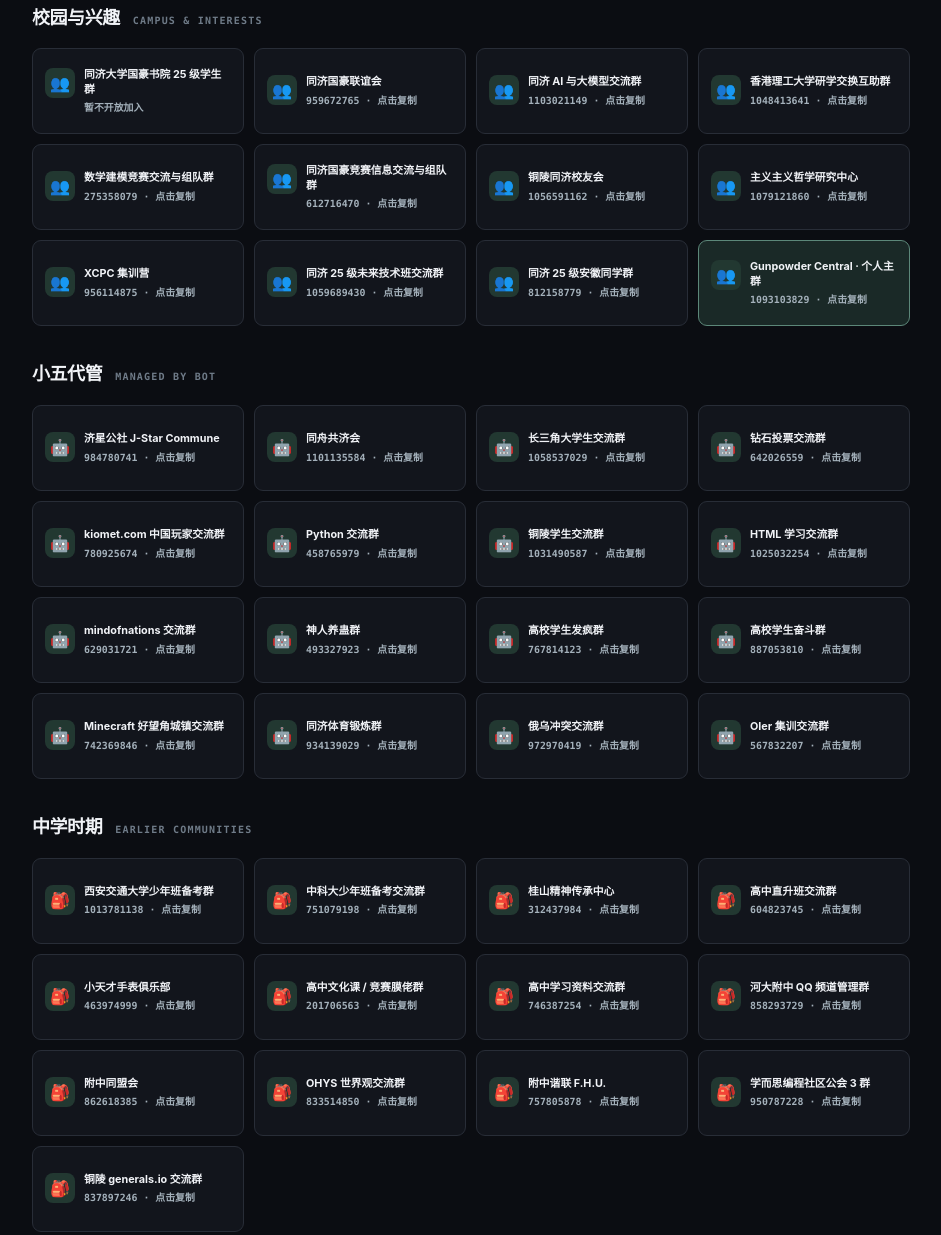
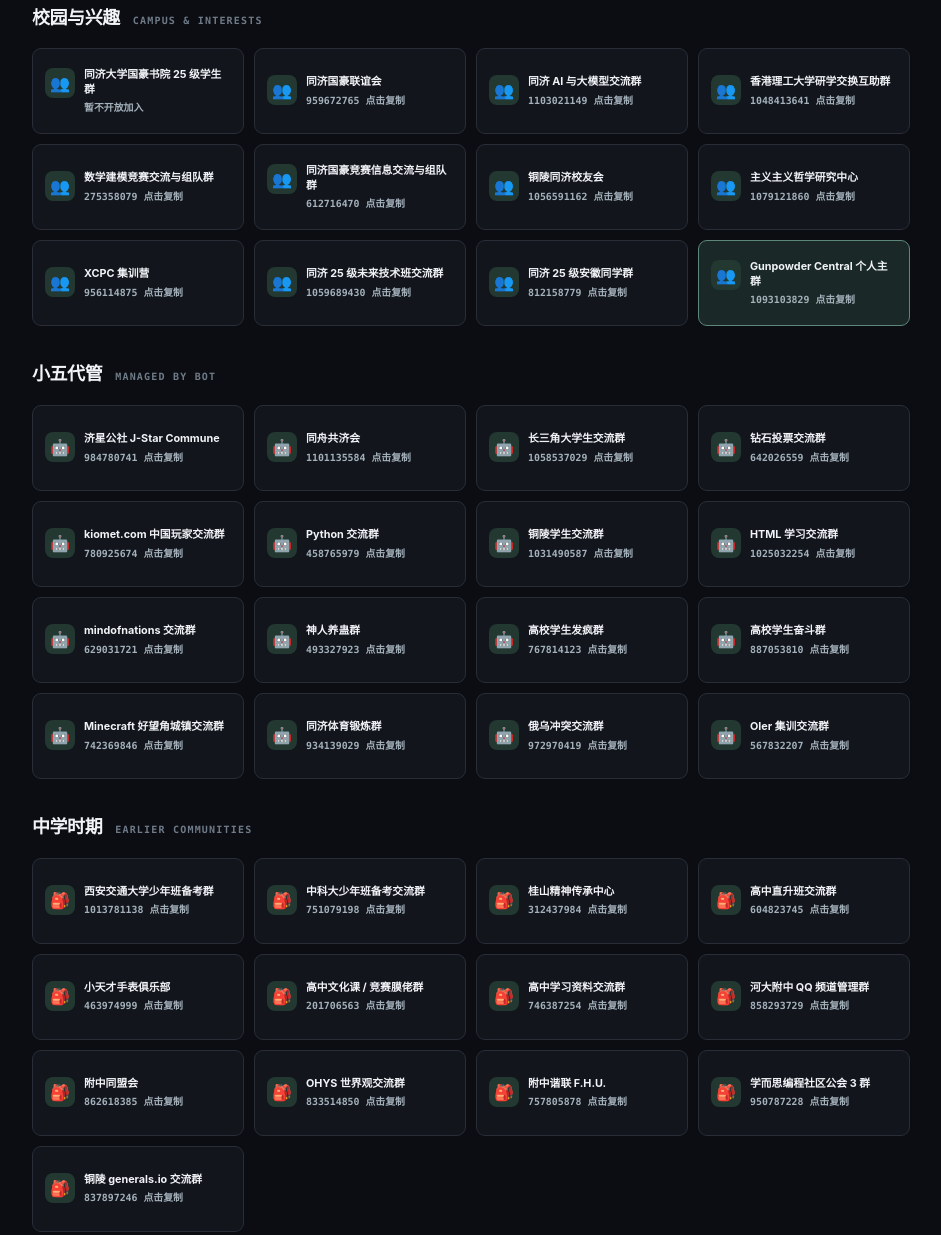
Before and after one commit to GPDdev/home.hachile.org, a plain HTML site: page index.html in a window 1280 px wide. Shown: the part 2714-3949 px from the top of the page, without its empty margins (306-1247 px from the left). Drawn offline with Linux system fonts and the light colour scheme; no server answers.

Commit message:
Update index.html

```diff
--- a/index.html
+++ b/index.html
@@ -68,50 +68,50 @@
       <section class="page-section" id="groups-school"><header class="section-heading"><span>03 / COMMUNITIES</span><h2>我的社群</h2><p>点击群号即可复制。部分社群暂不开放加入。</p></header>
         <div class="subsection"><h3>校园与兴趣 <small>CAMPUS & INTERESTS</small></h3><div class="group-grid">
           <div class="group-card"><strong>同济大学国豪书院 25 级学生群</strong><span>暂不开放加入</span></div>
-          <button class="group-card copy-card" data-copy="959672765"><strong>同济国豪联谊会</strong><span>959672765 · 点击复制</span></button>
-          <button class="group-card copy-card" data-copy="1103021149"><strong>同济 AI 与大模型交流群</strong><span>1103021149 · 点击复制</span></button>
-          <button class="group-card copy-card" data-copy="1048413641"><strong>香港理工大学研学交换互助群</strong><span>1048413641 · 点击复制</span></button>
-          <button class="group-card copy-card" data-copy="275358079"><strong>数学建模竞赛交流与组队群</strong><span>275358079 · 点击复制</span></button>
-          <button class="group-card copy-card" data-copy="612716470"><strong>同济国豪竞赛信息交流与组队群</strong><span>612716470 · 点击复制</span></button>
-          <button class="group-card copy-card" data-copy="1056591162"><strong>铜陵同济校友会</strong><span>1056591162 · 点击复制</span></button>
-          <button class="group-card copy-card" data-copy="1079121860"><strong>主义主义哲学研究中心</strong><span>1079121860 · 点击复制</span></button>
-          <button class="group-card copy-card" data-copy="956114875"><strong>XCPC 集训营</strong><span>956114875 · 点击复制</span></button>
-          <button class="group-card copy-card" data-copy="1059689430"><strong>同济 25 级未来技术班交流群</strong><span>1059689430 · 点击复制</span></button>
-          <button class="group-card copy-card" data-copy="812158779"><strong>同济 25 级安徽同学群</strong><span>812158779 · 点击复制</span></button>
-          <button class="group-card copy-card featured" data-copy="1093103829"><strong>Gunpowder Central · 个人主群</strong><span>1093103829 · 点击复制</span></button>
+          <button class="group-card copy-card" data-copy="959672765"><strong>同济国豪联谊会</strong><span>959672765 点击复制</span></button>
+          <button class="group-card copy-card" data-copy="1103021149"><strong>同济 AI 与大模型交流群</strong><span>1103021149 点击复制</span></button>
+          <button class="group-card copy-card" data-copy="1048413641"><strong>香港理工大学研学交换互助群</strong><span>1048413641 点击复制</span></button>
+          <button class="group-card copy-card" data-copy="275358079"><strong>数学建模竞赛交流与组队群</strong><span>275358079 点击复制</span></button>
+          <button class="group-card copy-card" data-copy="612716470"><strong>同济国豪竞赛信息交流与组队群</strong><span>612716470 点击复制</span></button>
+          <button class="group-card copy-card" data-copy="1056591162"><strong>铜陵同济校友会</strong><span>1056591162 点击复制</span></button>
+          <button class="group-card copy-card" data-copy="1079121860"><strong>主义主义哲学研究中心</strong><span>1079121860 点击复制</span></button>
+          <button class="group-card copy-card" data-copy="956114875"><strong>XCPC 集训营</strong><span>956114875 点击复制</span></button>
+          <button class="group-card copy-card" data-copy="1059689430"><strong>同济 25 级未来技术班交流群</strong><span>1059689430 点击复制</span></button>
+          <button class="group-card copy-card" data-copy="812158779"><strong>同济 25 级安徽同学群</strong><span>812158779 点击复制</span></button>
+          <button class="group-card copy-card featured" data-copy="1093103829"><strong>Gunpowder Central 个人主群</strong><span>1093103829 点击复制</span></button>
         </div></div>
         <div class="subsection" id="groups-managed"><h3>小五代管 <small>MANAGED BY BOT</small></h3><div class="group-grid">
-          <button class="group-card copy-card" data-copy="984780741"><strong>济星公社 J-Star Commune</strong><span>984780741 · 点击复制</span></button>
-          <button class="group-card copy-card" data-copy="1101135584"><strong>同舟共济会</strong><span>1101135584 · 点击复制</span></button>
-          <button class="group-card copy-card" data-copy="1058537029"><strong>长三角大学生交流群</strong><span>1058537029 · 点击复制</span></button>
-          <button class="group-card copy-card" data-copy="642026559"><strong>钻石投票交流群</strong><span>642026559 · 点击复制</span></button>
-          <button class="group-card copy-card" data-copy="780925674"><strong>kiomet.com 中国玩家交流群</strong><span>780925674 · 点击复制</span></button>
-          <button class="group-card copy-card" data-copy="458765979"><strong>Python 交流群</strong><span>458765979 · 点击复制</span></button>
-          <button class="group-card copy-card" data-copy="1031490587"><strong>铜陵学生交流群</strong><span>1031490587 · 点击复制</span></button>
-          <button class="group-card copy-card" data-copy="1025032254"><strong>HTML 学习交流群</strong><span>1025032254 · 点击复制</span></button>
-          <button class="group-card copy-card" data-copy="629031721"><strong>mindofnations 交流群</strong><span>629031721 · 点击复制</span></button>
-          <button class="group-card copy-card" data-copy="493327923"><strong>神人养蛊群</strong><span>493327923 · 点击复制</span></button>
-          <button class="group-card copy-card" data-copy="767814123"><strong>高校学生发疯群</strong><span>767814123 · 点击复制</span></button>
-          <button class="group-card copy-card" data-copy="887053810"><strong>高校学生奋斗群</strong><span>887053810 · 点击复制</span></button>
-          <button class="group-card copy-card" data-copy="742369846"><strong>Minecraft 好望角城镇交流群</strong><span>742369846 · 点击复制</span></button>
-          <button class="group-card copy-card" data-copy="934139029"><strong>同济体育锻炼群</strong><span>934139029 · 点击复制</span></button>
-          <button class="group-card copy-card" data-copy="972970419"><strong>俄乌冲突交流群</strong><span>972970419 · 点击复制</span></button>
-          <button class="group-card copy-card" data-copy="567832207"><strong>OIer 集训交流群</strong><span>567832207 · 点击复制</span></button>
+          <button class="group-card copy-card" data-copy="984780741"><strong>济星公社 J-Star Commune</strong><span>984780741 点击复制</span></button>
+          <button class="group-card copy-card" data-copy="1101135584"><strong>同舟共济会</strong><span>1101135584 点击复制</span></button>
+          <button class="group-card copy-card" data-copy="1058537029"><strong>长三角大学生交流群</strong><span>1058537029 点击复制</span></button>
+          <button class="group-card copy-card" data-copy="642026559"><strong>钻石投票交流群</strong><span>642026559 点击复制</span></button>
+          <button class="group-card copy-card" data-copy="780925674"><strong>kiomet.com 中国玩家交流群</strong><span>780925674 点击复制</span></button>
+          <button class="group-card copy-card" data-copy="458765979"><strong>Python 交流群</strong><span>458765979 点击复制</span></button>
+          <button class="group-card copy-card" data-copy="1031490587"><strong>铜陵学生交流群</strong><span>1031490587 点击复制</span></button>
+          <button class="group-card copy-card" data-copy="1025032254"><strong>HTML 学习交流群</strong><span>1025032254 点击复制</span></button>
+          <button class="group-card copy-card" data-copy="629031721"><strong>mindofnations 交流群</strong><span>629031721 点击复制</span></button>
+          <button class="group-card copy-card" data-copy="493327923"><strong>神人养蛊群</strong><span>493327923 点击复制</span></button>
+          <button class="group-card copy-card" data-copy="767814123"><strong>高校学生发疯群</strong><span>767814123 点击复制</span></button>
+          <button class="group-card copy-card" data-copy="887053810"><strong>高校学生奋斗群</strong><span>887053810 点击复制</span></button>
+          <button class="group-card copy-card" data-copy="742369846"><strong>Minecraft 好望角城镇交流群</strong><span>742369846 点击复制</span></button>
+          <button class="group-card copy-card" data-copy="934139029"><strong>同济体育锻炼群</strong><span>934139029 点击复制</span></button>
+          <button class="group-card copy-card" data-copy="972970419"><strong>俄乌冲突交流群</strong><span>972970419 点击复制</span></button>
+          <button class="group-card copy-card" data-copy="567832207"><strong>OIer 集训交流群</strong><span>567832207 点击复制</span></button>
         </div></div>
         <div class="subsection" id="groups-middle"><h3>中学时期 <small>EARLIER COMMUNITIES</small></h3><div class="group-grid">
-          <button class="group-card copy-card" data-copy="1013781138"><strong>西安交通大学少年班备考群</strong><span>1013781138 · 点击复制</span></button>
-          <button class="group-card copy-card" data-copy="751079198"><strong>中科大少年班备考交流群</strong><span>751079198 · 点击复制</span></button>
-          <button class="group-card copy-card" data-copy="312437984"><strong>桂山精神传承中心</strong><span>312437984 · 点击复制</span></button>
-          <button class="group-card copy-card" data-copy="604823745"><strong>高中直升班交流群</strong><span>604823745 · 点击复制</span></button>
-          <button class="group-card copy-card" data-copy="463974999"><strong>小天才手表俱乐部</strong><span>463974999 · 点击复制</span></button>
-          <button class="group-card copy-card" data-copy="201706563"><strong>高中文化课 / 竞赛膜佬群</strong><span>201706563 · 点击复制</span></button>
-          <button class="group-card copy-card" data-copy="746387254"><strong>高中学习资料交流群</strong><span>746387254 · 点击复制</span></button>
-          <button class="group-card copy-card" data-copy="858293729"><strong>河大附中 QQ 频道管理群</strong><span>858293729 · 点击复制</span></button>
-          <button class="group-card copy-card" data-copy="862618385"><strong>附中同盟会</strong><span>862618385 · 点击复制</span></button>
-          <button class="group-card copy-card" data-copy="833514850"><strong>OHYS 世界观交流群</strong><span>833514850 · 点击复制</span></button>
-          <button class="group-card copy-card" data-copy="757805878"><strong>附中谐联 F.H.U.</strong><span>757805878 · 点击复制</span></button>
-          <button class="group-card copy-card" data-copy="950787228"><strong>学而思编程社区公会 3 群</strong><span>950787228 · 点击复制</span></button>
-          <button class="group-card copy-card" data-copy="837897246"><strong>铜陵 generals.io 交流群</strong><span>837897246 · 点击复制</span></button>
+          <button class="group-card copy-card" data-copy="1013781138"><strong>西安交通大学少年班备考群</strong><span>1013781138 点击复制</span></button>
+          <button class="group-card copy-card" data-copy="751079198"><strong>中科大少年班备考交流群</strong><span>751079198 点击复制</span></button>
+          <button class="group-card copy-card" data-copy="312437984"><strong>桂山精神传承中心</strong><span>312437984 点击复制</span></button>
+          <button class="group-card copy-card" data-copy="604823745"><strong>高中直升班交流群</strong><span>604823745 点击复制</span></button>
+          <button class="group-card copy-card" data-copy="463974999"><strong>小天才手表俱乐部</strong><span>463974999 点击复制</span></button>
+          <button class="group-card copy-card" data-copy="201706563"><strong>高中文化课 / 竞赛膜佬群</strong><span>201706563 点击复制</span></button>
+          <button class="group-card copy-card" data-copy="746387254"><strong>高中学习资料交流群</strong><span>746387254 点击复制</span></button>
+          <button class="group-card copy-card" data-copy="858293729"><strong>河大附中 QQ 频道管理群</strong><span>858293729 点击复制</span></button>
+          <button class="group-card copy-card" data-copy="862618385"><strong>附中同盟会</strong><span>862618385 点击复制</span></button>
+          <button class="group-card copy-card" data-copy="833514850"><strong>OHYS 世界观交流群</strong><span>833514850 点击复制</span></button>
+          <button class="group-card copy-card" data-copy="757805878"><strong>附中谐联 F.H.U.</strong><span>757805878 点击复制</span></button>
+          <button class="group-card copy-card" data-copy="950787228"><strong>学而思编程社区公会 3 群</strong><span>950787228 点击复制</span></button>
+          <button class="group-card copy-card" data-copy="837897246"><strong>铜陵 generals.io 交流群</strong><span>837897246 点击复制</span></button>
         </div></div>
         <p class="community-more">查看更多社群请访问 <a href="https://sky.hachile.org/">sky.hachile.org</a><br>查看所有社群请访问 <a href="https://groups.hachile.org/">groups.hachile.org</a></p>
       </section>
```
